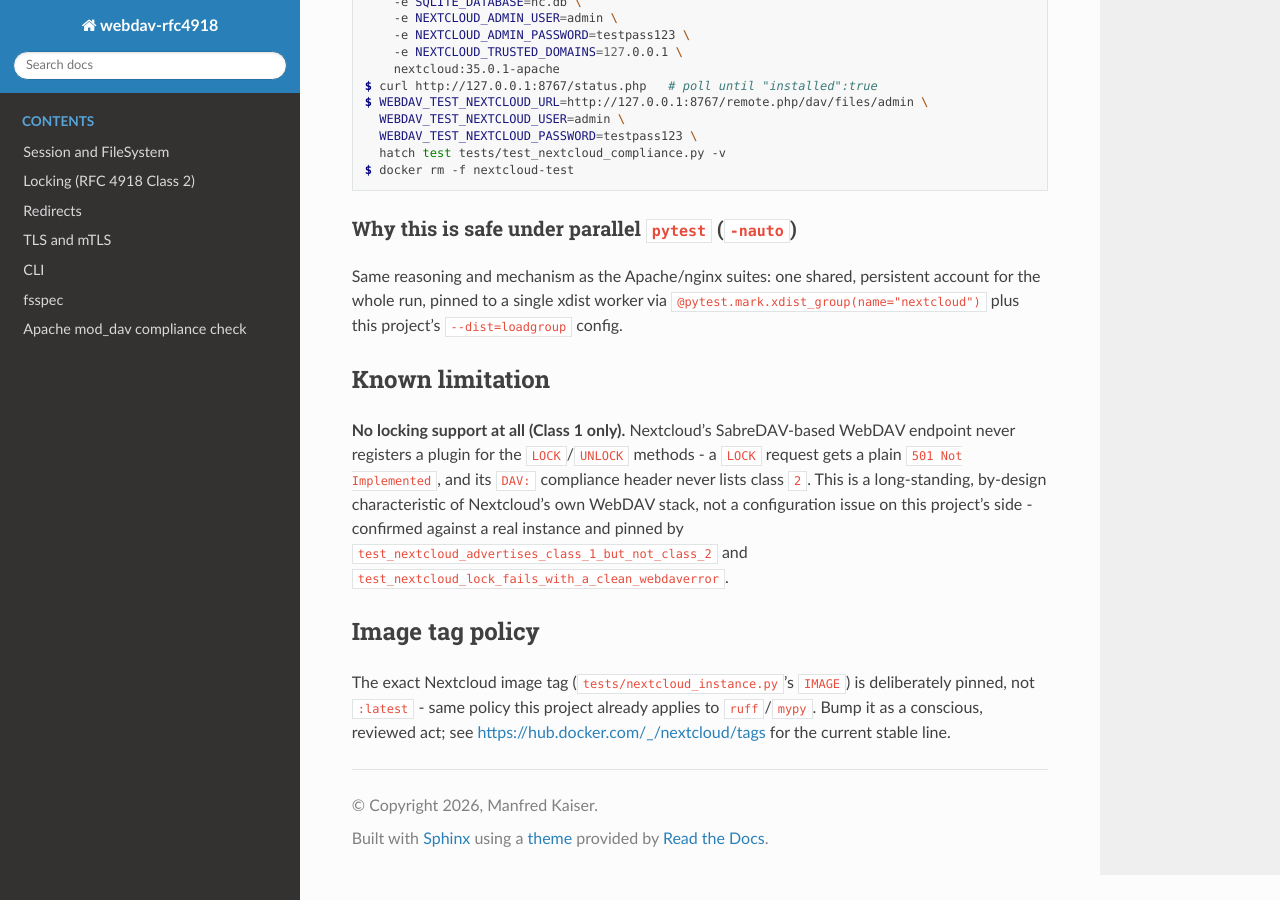
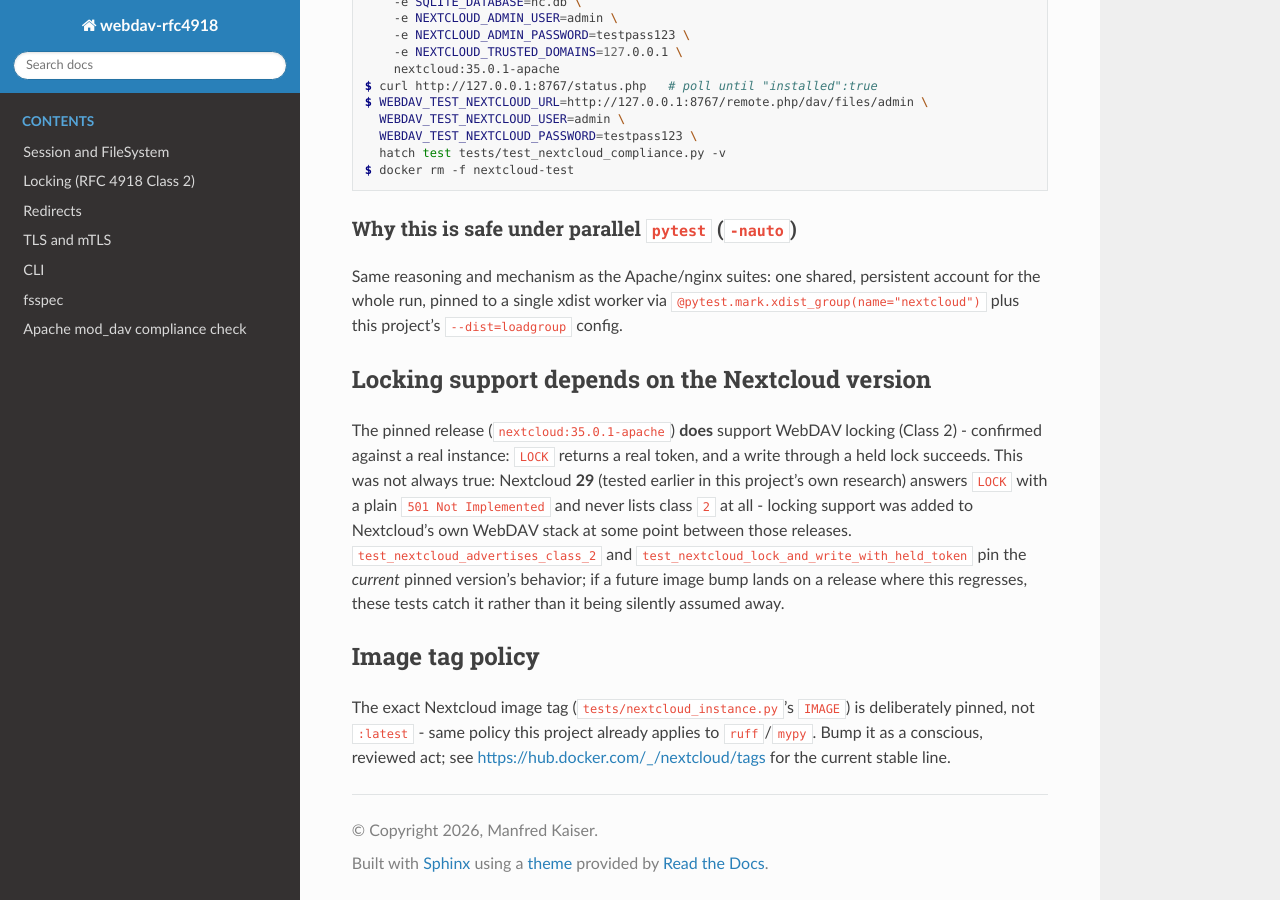
Before and after one commit to manfred-kaiser/webdav-rfc4918, a Sphinx documentation site: the page built from docs/nextcloud-compliance-check.md, in a window 1280 px wide and 900 px high, scrolled down 1256 px. Built offline with Sphinx 7.4.7 and the Read the Docs theme 3.1.0, drawn with Linux system fonts in a browser that asks for light colours.

Commit message:
Fix Nextcloud compliance tests: the pinned release does support locking
nextcloud:35.0.1-apache (the pinned image) grants real LOCK tokens and
a write through a held lock succeeds - confirmed against a real
instance. My original tests assumed no Class 2 support at all, based on
testing against Nextcloud 29 during research before the image tag was
bumped to the current stable release; never re-verified after the bump.
Nextcloud evidently added native WebDAV locking support somewhere
between those two releases.

```diff
--- a/docs/nextcloud-compliance-check.md
+++ b/docs/nextcloud-compliance-check.md
@@ -75,16 +75,19 @@ persistent account for the whole run, pinned to a single xdist worker via
 `@pytest.mark.xdist_group(name="nextcloud")` plus this project's
 `--dist=loadgroup` config.
 
-## Known limitation
+## Locking support depends on the Nextcloud version
 
-**No locking support at all (Class 1 only).** Nextcloud's SabreDAV-based
-WebDAV endpoint never registers a plugin for the `LOCK`/`UNLOCK` methods -
-a `LOCK` request gets a plain `501 Not Implemented`, and its `DAV:`
-compliance header never lists class `2`. This is a long-standing,
-by-design characteristic of Nextcloud's own WebDAV stack, not a
-configuration issue on this project's side - confirmed against a real
-instance and pinned by `test_nextcloud_advertises_class_1_but_not_class_2`
-and `test_nextcloud_lock_fails_with_a_clean_webdaverror`.
+The pinned release (`nextcloud:35.0.1-apache`) **does** support WebDAV
+locking (Class 2) - confirmed against a real instance: `LOCK` returns a
+real token, and a write through a held lock succeeds. This was not
+always true: Nextcloud **29** (tested earlier in this project's own
+research) answers `LOCK` with a plain `501 Not Implemented` and never
+lists class `2` at all - locking support was added to Nextcloud's own
+WebDAV stack at some point between those releases. `test_nextcloud_advertises_class_2`
+and `test_nextcloud_lock_and_write_with_held_token` pin the *current*
+pinned version's behavior; if a future image bump lands on a release
+where this regresses, these tests catch it rather than it being silently
+assumed away.
 
 ## Image tag policy
 
```
Also changed, not shown: 1 other file.
